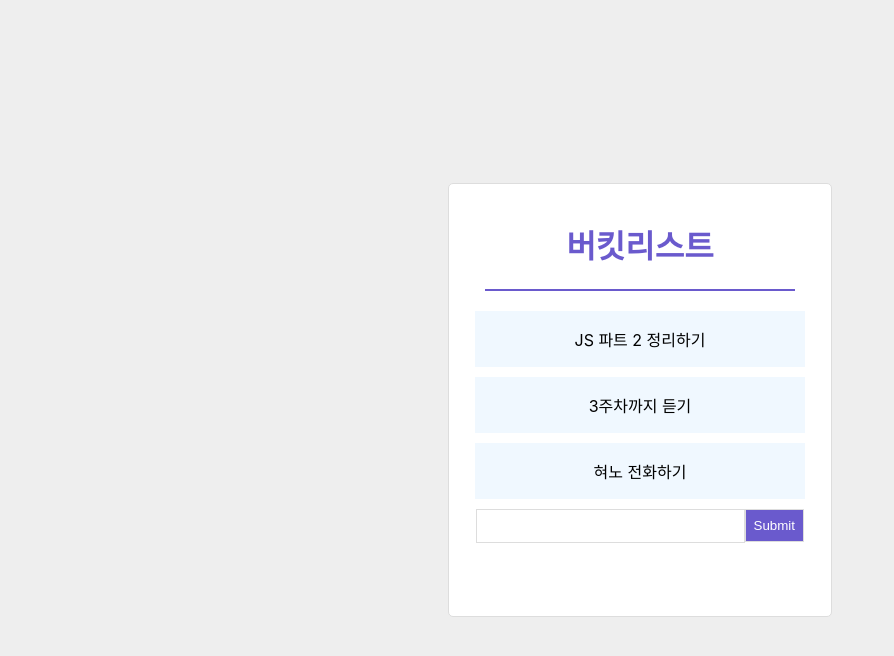
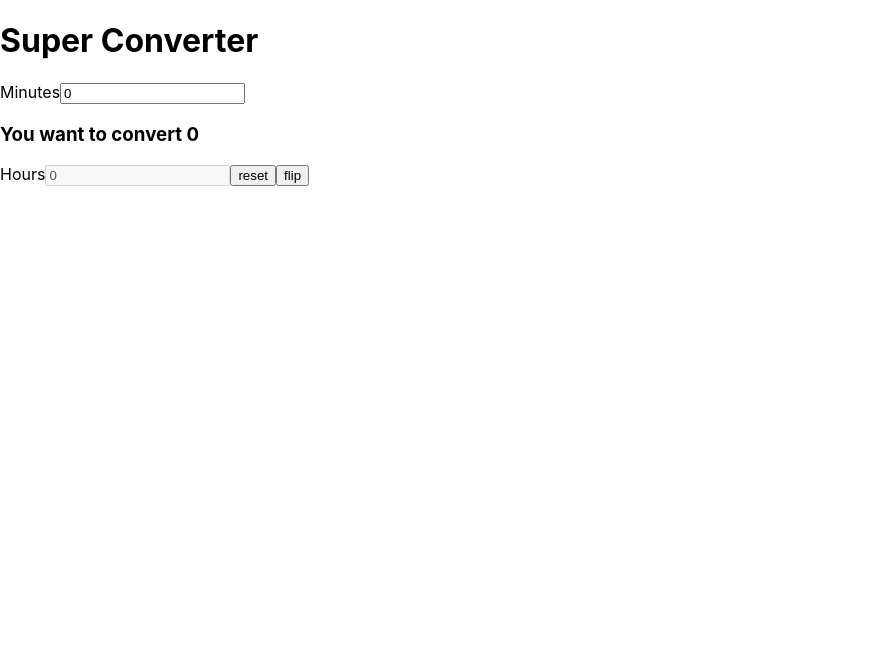
Before and after one commit to ericagong/TodoList, a React (Create React App) app: page / in a window 1280 px wide. Shown: the top 656 px of the page, without its empty margins (0-894 px from the left). Built offline with nearby package versions, Linux system fonts and the light colour scheme.

Commit message:
superConverter

```diff
--- a/src/index.js
+++ b/src/index.js
@@ -7,14 +7,59 @@ import { BrowserRouter } from "react-router-dom";
 import { Provider } from "react-redux";
 import store from "./redux/configStore";
 
+const Wrap = (props) => {
+  const [amount, setAmount] = React.useState(0);
+  const [disabled, setDisabled] = React.useState(true);
+
+  const changeHandler = (e) => {
+    setAmount(e.target.value);
+  };
+
+  const resetHandler = () => setAmount(0);
+  const flipHandler = () => {
+    setDisabled((curr) => !curr);
+    setAmount(0);
+  };
+  const Conatiner = () => (
+    <div>
+      <h1>Super Converter</h1>
+      <label htmlFor='minutes'>Minutes</label>
+      <input
+        type='number'
+        id='minutes'
+        placeholder='minutes'
+        value={!disabled ? amount * 60 : amount}
+        onChange={changeHandler}
+        disabled={!disabled}
+      />
+      <h3>You want to convert {amount}</h3>
+      <label htmlFor='hours'>Hours</label>
+      <input
+        type='number'
+        id='hours'
+        placeholder='hours'
+        value={disabled ? amount / 60 : amount}
+        onChange={changeHandler}
+        disabled={disabled}
+      />
+      <button onClick={resetHandler}>reset</button>
+      <button onClick={flipHandler}>flip</button>
+    </div>
+  );
+
+  return <Conatiner></Conatiner>;
+};
+
 const root = ReactDOM.createRoot(document.getElementById("root"));
-root.render(
-  <Provider store={store}>
-    <BrowserRouter>
-      <App />
-    </BrowserRouter>
-  </Provider>
-);
+root.render(<Wrap />);
+
+// root.render(
+//   <Provider store={store}>
+//     <BrowserRouter>
+//       <App />
+//     </BrowserRouter>
+//   </Provider>
+// );
 
 // If you want to start measuring performance in your app, pass a function
 // to log results (for example: reportWebVitals(console.log))
```
